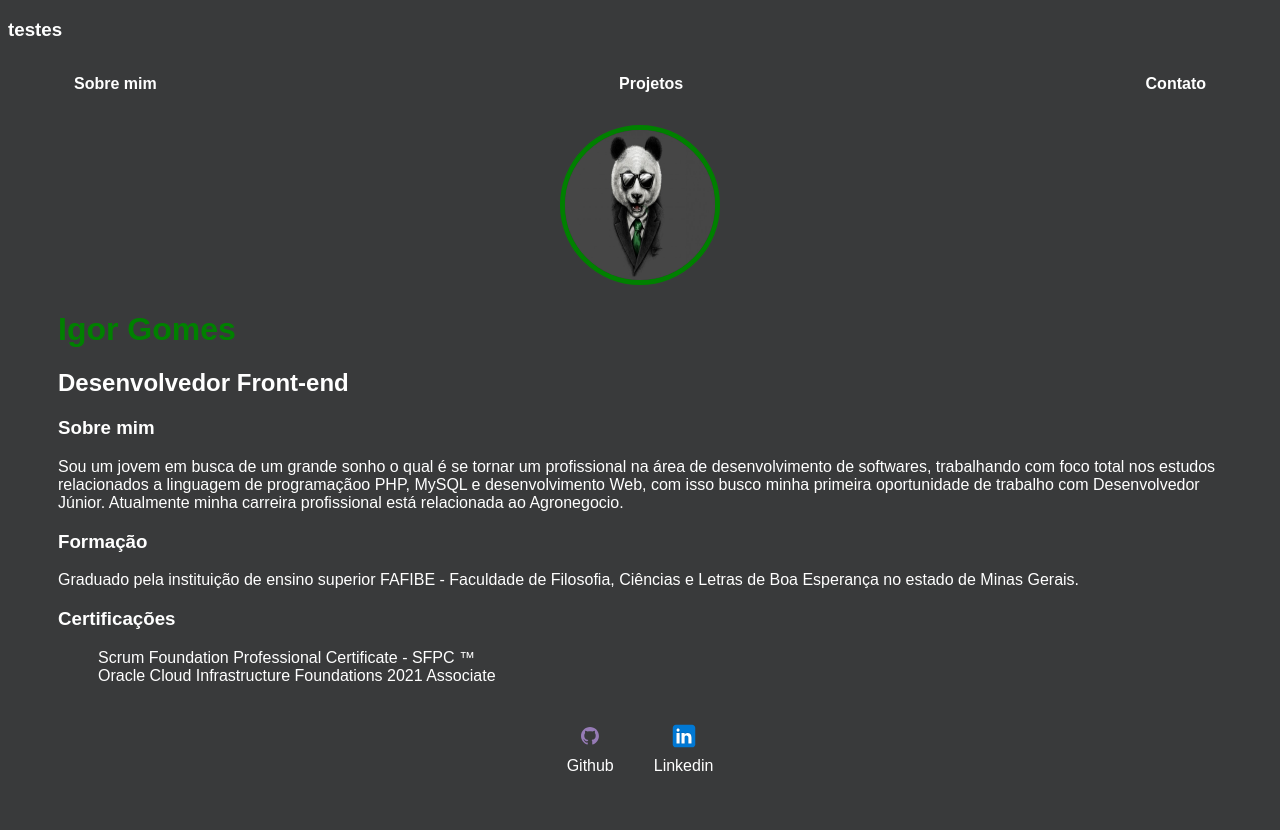
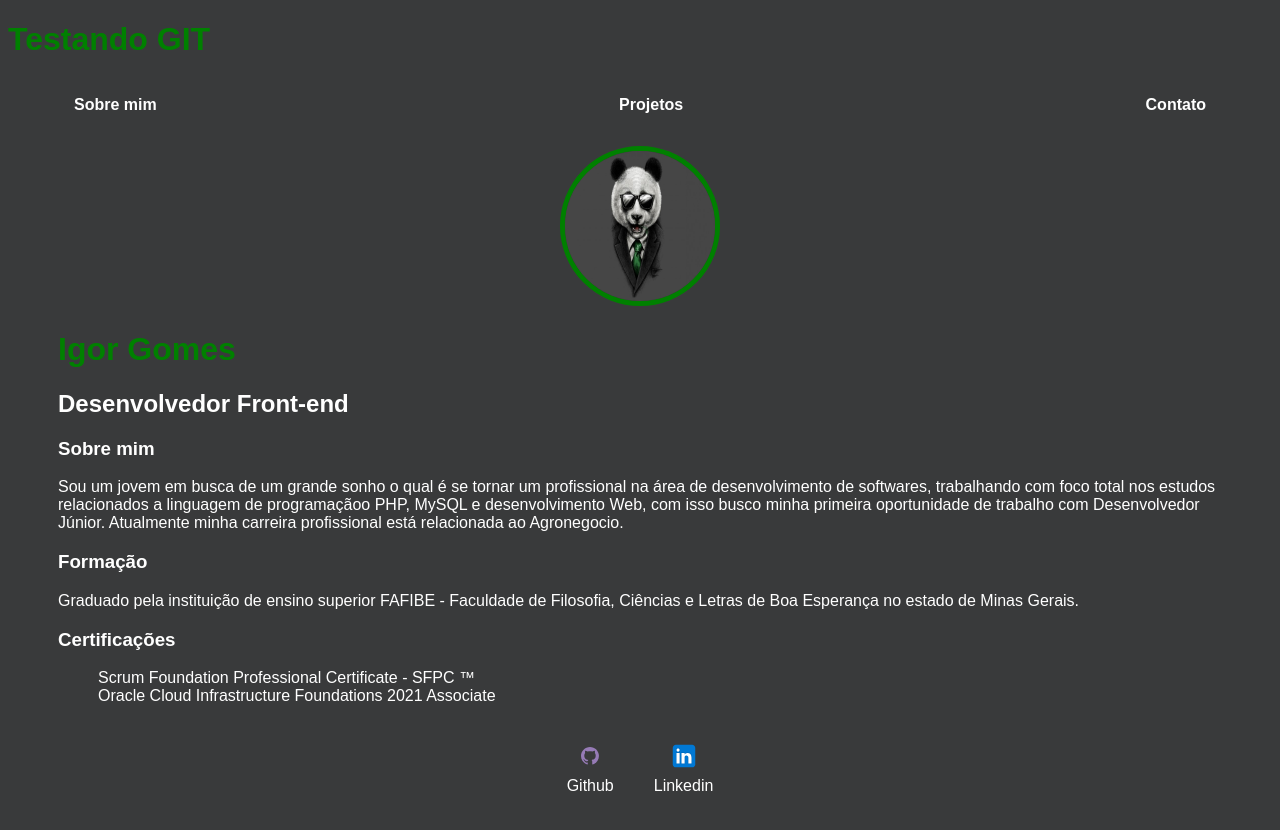
Before and after one commit to Igoor-goomes/my-portfolio, a plain HTML site: page index.html in a window 1280 px wide. Drawn offline with Linux system fonts and the light colour scheme.

Commit message:
restore index

```diff
--- a/index.html
+++ b/index.html
@@ -8,7 +8,7 @@
     <link rel="stylesheet" href="index.css">
 </head>
 <body>
-    <h3>testes</h3>
+    <h1>Testando GIT</h1>
     <div class="container">
         <nav>
                 <ul>
```
